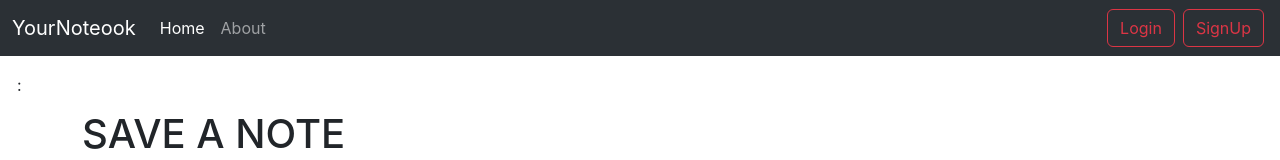
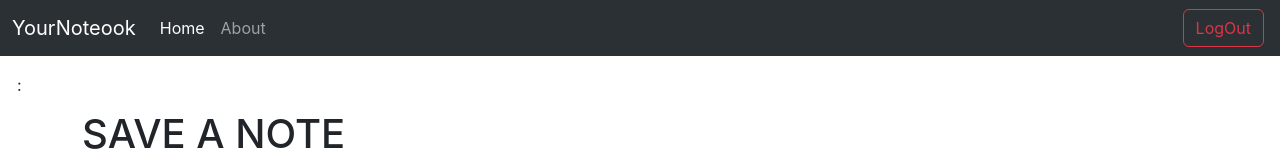
Before and after one commit to anurupkoli/note-book, a React (Create React App) app: page / in a window 1280 px wide. Shown: the top 160 px of the page. Built offline with nearby package versions, Linux system fonts and the light colour scheme; no server answers; sample sign-in values are in the browser's storage.

Commit message:
fixed login and logout component

```diff
--- a/src/Components/Navbar.js
+++ b/src/Components/Navbar.js
@@ -1,8 +1,20 @@
 import React from "react";
-import {NavLink} from "react-router-dom";
+import {NavLink, useNavigate} from "react-router-dom";
 
 export default function Navbar() {
   // const location = useLocation();
+  const navigate = useNavigate()
+  const handleLogOut = ()=>{
+    const confirm = window.confirm("Do you really want to Logout?")
+    if(confirm){
+      localStorage.removeItem('token');
+    navigate("/login")
+    return;
+    }
+    else{
+      return;
+    }
+  }
   return (
 
     <>
@@ -35,14 +47,14 @@
                 </NavLink>
               </li>
             </ul>
-            <form className="d-flex" role="search">
+            {!localStorage.getItem('token')?<form className="d-flex" role="search">
               <NavLink to="/login" className="btn btn-outline-danger mx-1" type="submit">
                 Login
               </NavLink>
               <NavLink to="/SignUp" className="btn btn-outline-danger mx-1" type="submit">
                 SignUp
               </NavLink>
-            </form>
+            </form>: <button onClick={handleLogOut} className="btn btn-outline-danger mx-1">LogOut</button>}
           </div>
         </div>
       </nav>
--- a/src/Components/Notes.js
+++ b/src/Components/Notes.js
@@ -1,6 +1,7 @@
 import React, { useContext, useEffect, useRef, useState } from "react";
 import noteContext from "../Context/notes/noteContext";
 import NoteItem from "./NoteItem";
+import { useNavigate } from "react-router-dom";
 
 export default function Notes(props) {
   const context = useContext(noteContext);
@@ -17,8 +18,15 @@
     setNote({ ...note, [e.target.name]: e.target.value });
   };
 
+  const navigate = useNavigate();
+
   useEffect(() => {
-    fetchNotes();
+    if(localStorage.getItem('token')){
+      fetchNotes();
+    }
+    else{
+      navigate('/login');
+    }
     // eslint-disable-next-line react-hooks/exhaustive-deps
   }, []);
 
```
